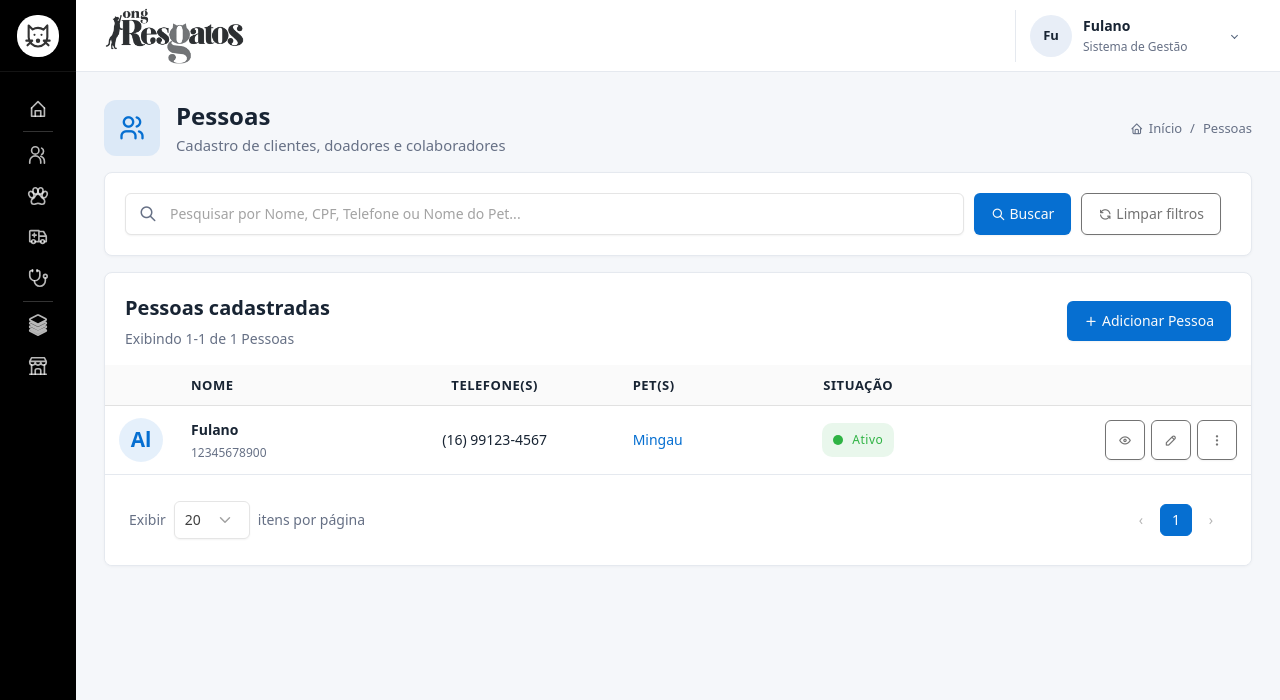
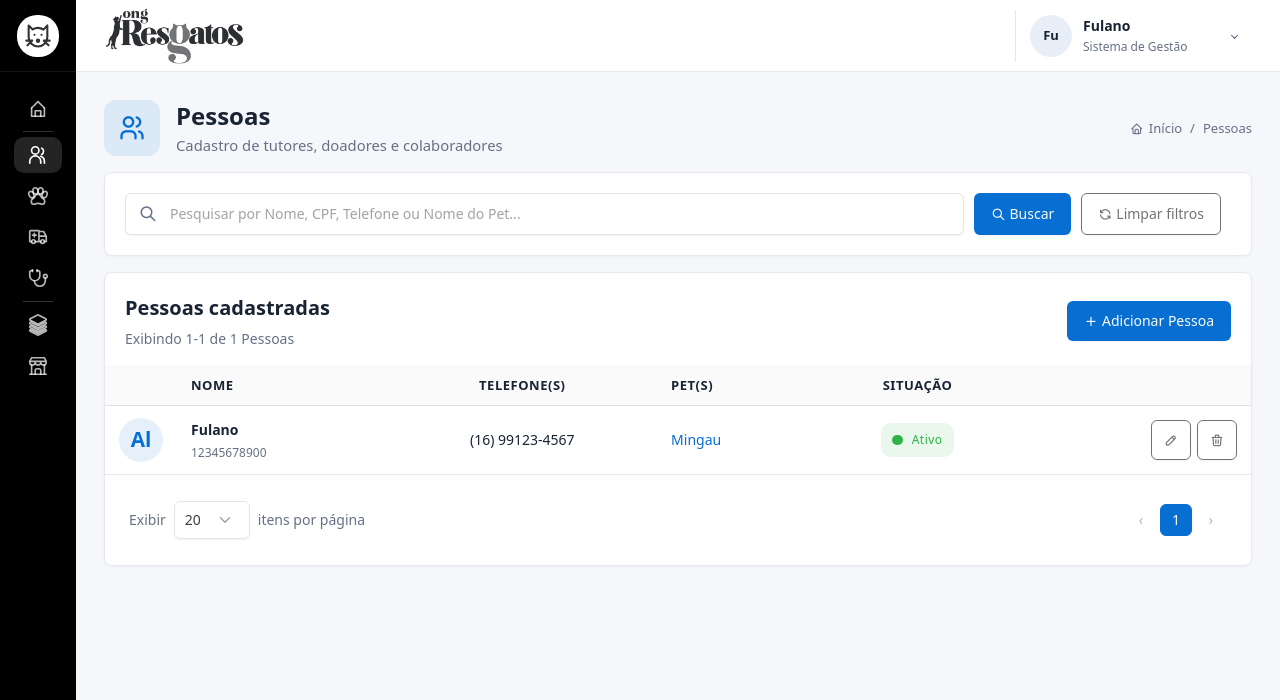
Before and after one commit to rodolfotacin/resgatos, a Django app: page /pessoas/lista/ in a window 1280 px wide. Shown: the top 700 px of the page. Run offline with Django 5.2, Linux system fonts and the light colour scheme; a user stored in the database is signed in; data comes from the database, SQL or seed files in the repository; some libraries are stand-ins or nearby versions.

Commit message:
Ajuste do menu esquerda - itens selecionados, botoes de acoes em Pessoas.

```diff
--- a/templates/base/app.html
+++ b/templates/base/app.html
@@ -38,7 +38,7 @@
         <nav class="resgatos-sidebar-nav" aria-label="Navegação principal">
 
             <!-- INICIO -->
-            <a href="{% url 'inicio' %}" class="resgatos-nav-item" aria-label="Inicio" title="Início">
+            <a href="{% url 'inicio' %}" class="resgatos-nav-item {% if request.resolver_match.url_name == 'inicio' %} is-active{% endif %}" aria-label="Inicio" title="Início">
                 <span class="resgatos-nav-icon">
                     <svg viewBox="0 0 24 24" aria-hidden="true">
                         <path d="M5 12l7-7 7 7"/>
@@ -51,7 +51,7 @@
           <div class="resgatos-nav-separator"></div>
 
             <!-- PESSOAS -->
-            <a href="{% url 'pessoas:lista' %}" class="resgatos-nav-item" aria-label="Pessoas" title="Pessoas">
+            <a href="{% url 'pessoas:lista' %}" class="resgatos-nav-item {% if request.resolver_match.app_name == 'pessoas' %} is-active{% endif %}" aria-label="Pessoas" title="Pessoas">
                 <span class="resgatos-nav-icon">
                     <svg viewBox="0 0 24 24" aria-hidden="true">
                         <circle cx="9" cy="7" r="4"/>
@@ -63,7 +63,7 @@
             </a>
 
             <!-- PETS -->
-            <a href="{% url 'pets:lista' %}" class="resgatos-nav-item" aria-label="Pets" title="Pets">
+            <a href="{% url 'pets:lista' %}" class="resgatos-nav-item {% if request.resolver_match.app_name == 'pets' %} is-active{% endif %}" aria-label="Pets" title="Pets">
                 <span class="resgatos-nav-icon">
                     <svg viewBox="0 0 24 24" aria-hidden="true">
                         <path stroke="none" d="M0 0h24v24H0z" fill="none" />
@@ -77,7 +77,7 @@
             </a>
 
             <!-- RESGATES -->
-            <a href="{% url 'resgates:lista' %}" class="resgatos-nav-item" aria-label="Resgates" title="Resgates">
+            <a href="{% url 'resgates:lista' %}" class="resgatos-nav-item {% if request.resolver_match.app_name == 'resgates' %} is-active{% endif %}" aria-label="Resgates" title="Resgates">
                 <span class="resgatos-nav-icon">
                     <svg viewBox="0 0 24 24" aria-hidden="true">
                         <path stroke="none" d="M0 0h24v24H0z" fill="none" />
@@ -90,7 +90,7 @@
             </a>
 
             <!-- ATENDIMENTO -->
-            <a href="{% url 'atendimentos:lista' %}" class="resgatos-nav-item" aria-label="Atendimento" title="Atendimento">
+            <a href="{% url 'atendimentos:lista' %}" class="resgatos-nav-item {% if request.resolver_match.app_name == 'atendimentos' %} is-active{% endif %}" aria-label="Atendimento" title="Atendimento">
                 <span class="resgatos-nav-icon">
                     <svg viewBox="0 0 24 24" aria-hidden="true">
                         <path stroke="none" d="M0 0h24v24H0z" fill="none" />
@@ -106,7 +106,7 @@
           <div class="resgatos-nav-separator"></div>
 
             <!-- ESTOQUE -->
-            <a href="{% url 'estoque:lista' %}" class="resgatos-nav-item" aria-label="Estoque" title="Estoque">
+            <a href="{% url 'estoque:lista' %}" class="resgatos-nav-item {% if request.resolver_match.app_name == 'estoque' %} is-active{% endif %}" aria-label="Estoque" title="Estoque">
                 <span class="resgatos-nav-icon">
                     <svg viewBox="0 0 24 24" aria-hidden="true">
                         <path stroke="none" d="M0 0h24v24H0z" fill="none" />
@@ -116,7 +116,7 @@
             </a>
 
             <!-- FORNECEDORES -->
-            <a href="{% url 'fornecedores:lista' %}" class="resgatos-nav-item" aria-label="Fornecedores" title="Fornecedores">
+            <a href="{% url 'fornecedores:lista' %}" class="resgatos-nav-item {% if request.resolver_match.app_name == 'fornecedores' %} is-active{% endif %}" aria-label="Fornecedores" title="Fornecedores">
                 <span class="resgatos-nav-icon">
                     <svg viewBox="0 0 24 24" aria-hidden="true">
                         <path stroke="none" d="M0 0h24v24H0z" fill="none" />
--- a/templates/pessoas/lista.html
+++ b/templates/pessoas/lista.html
@@ -23,7 +23,7 @@
             <div>
                 <h1 class="resgatos-page-title">Pessoas</h1>
                 <p class="resgatos-page-description">
-                    Cadastro de clientes, doadores e colaboradores
+                    Cadastro de tutores, doadores e colaboradores
                 </p>
             </div>
         </div>
@@ -186,12 +186,6 @@
                                 <div class="resgatos-row-actions">
                                     <a href="#"
                                        class="btn btn-outline-secondary btn-icon"
-                                       aria-label="Visualizar pessoa">
-                                        <i class="ti ti-eye"
-                                           aria-hidden="true"></i>
-                                    </a>
-                                    <a href="#"
-                                       class="btn btn-outline-secondary btn-icon"
                                        aria-label="Editar pessoa">
                                         <i class="ti ti-pencil"
                                            aria-hidden="true"></i>
@@ -199,7 +193,7 @@
                                     <button type="button"
                                             class="btn btn-outline-secondary btn-icon"
                                             aria-label="Mais opções">
-                                        <i class="ti ti-dots-vertical"
+                                        <i class="ti ti-trash"
                                            aria-hidden="true"></i>
                                     </button>
                                 </div>
```
